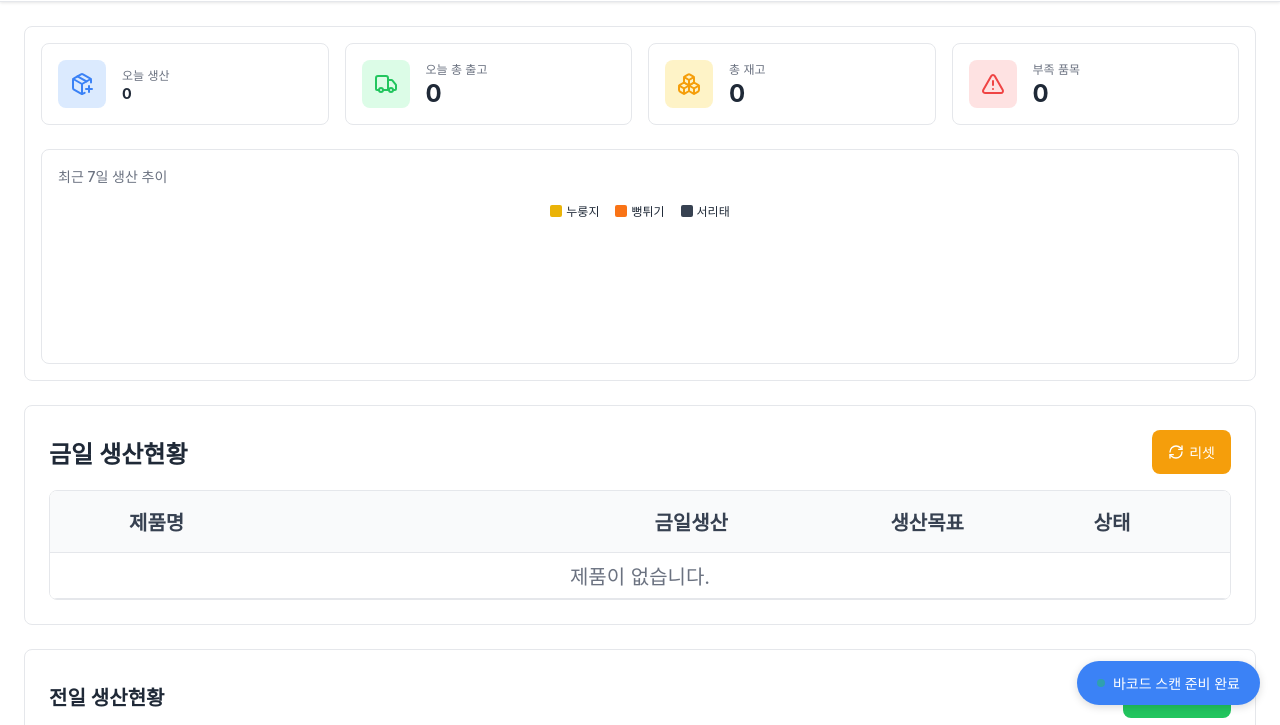
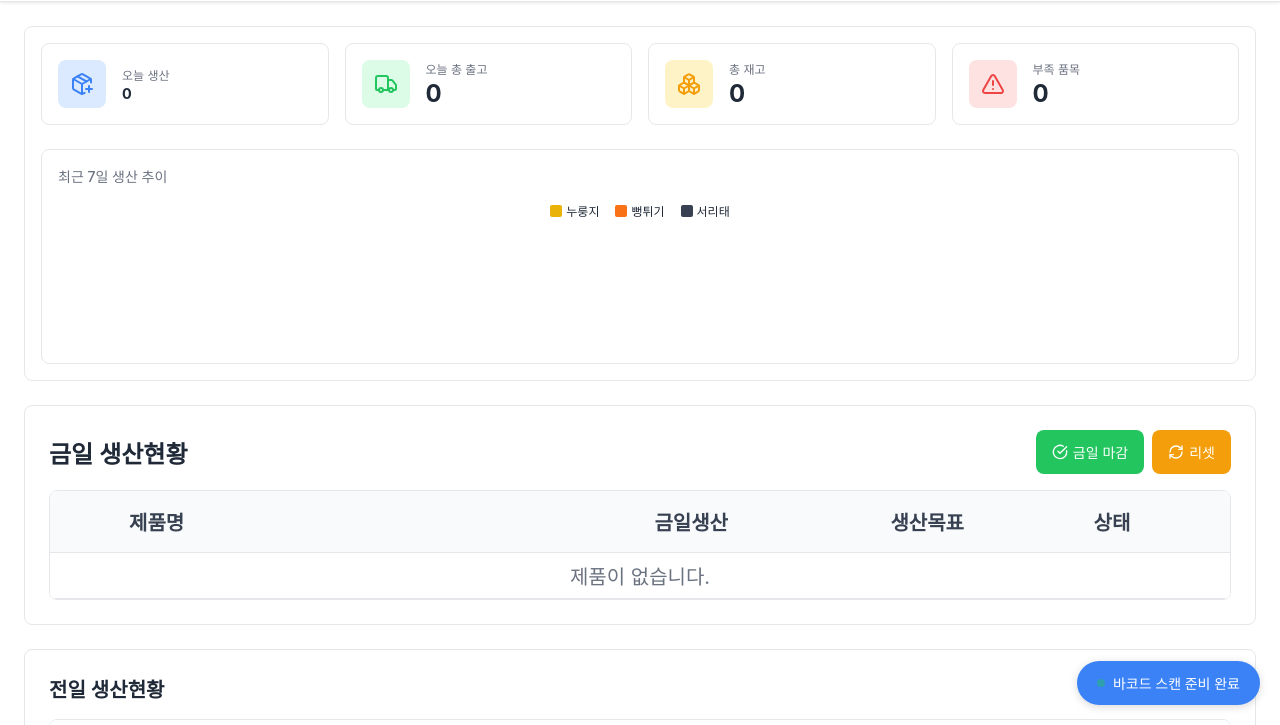
Before and after one commit to durian0606/zego, a plain HTML site: page docs/index.html in a window 1280 px wide. Shown: the part 75-800 px from the top of the page. Drawn offline with nearby package versions, Linux system fonts and the light colour scheme; no server answers.

Commit message:
금일 마감 버튼을 금일 생산현황 섹션의 리셋 버튼 왼쪽으로 이동
Co-Authored-By: Claude Opus 4.5 <noreply@anthropic.com>

```diff
--- a/docs/index.html
+++ b/docs/index.html
@@ -98,10 +98,16 @@
             <section class="inventory-section">
                 <div class="section-header-with-button">
                     <h2>금일 생산현황</h2>
-                    <button id="btn-reset-today" class="btn btn-reset" title="금일생산 리셋">
-                        <i data-lucide="refresh-cw" style="width: 16px; height: 16px; vertical-align: middle; margin-right: 5px;"></i>
-                        리셋
-                    </button>
+                    <div style="display: flex; gap: 8px;">
+                        <button id="btn-close-today" class="btn btn-closing" title="금일 마감">
+                            <i data-lucide="check-circle" style="width: 16px; height: 16px; vertical-align: middle; margin-right: 5px;"></i>
+                            금일 마감
+                        </button>
+                        <button id="btn-reset-today" class="btn btn-reset" title="금일생산 리셋">
+                            <i data-lucide="refresh-cw" style="width: 16px; height: 16px; vertical-align: middle; margin-right: 5px;"></i>
+                            리셋
+                        </button>
+                    </div>
                 </div>
                 <div class="table-wrapper">
                     <table id="inventory-table">
@@ -127,10 +133,6 @@
             <section class="production-history-section">
                 <div class="section-header-with-button">
                     <h2>전일 생산현황</h2>
-                    <button id="btn-close-today" class="btn btn-closing" title="금일 마감">
-                        <i data-lucide="check-circle" style="width: 16px; height: 16px; vertical-align: middle; margin-right: 5px;"></i>
-                        금일 마감
-                    </button>
                 </div>
                 <div class="table-wrapper">
                     <table id="production-history-table">
```
